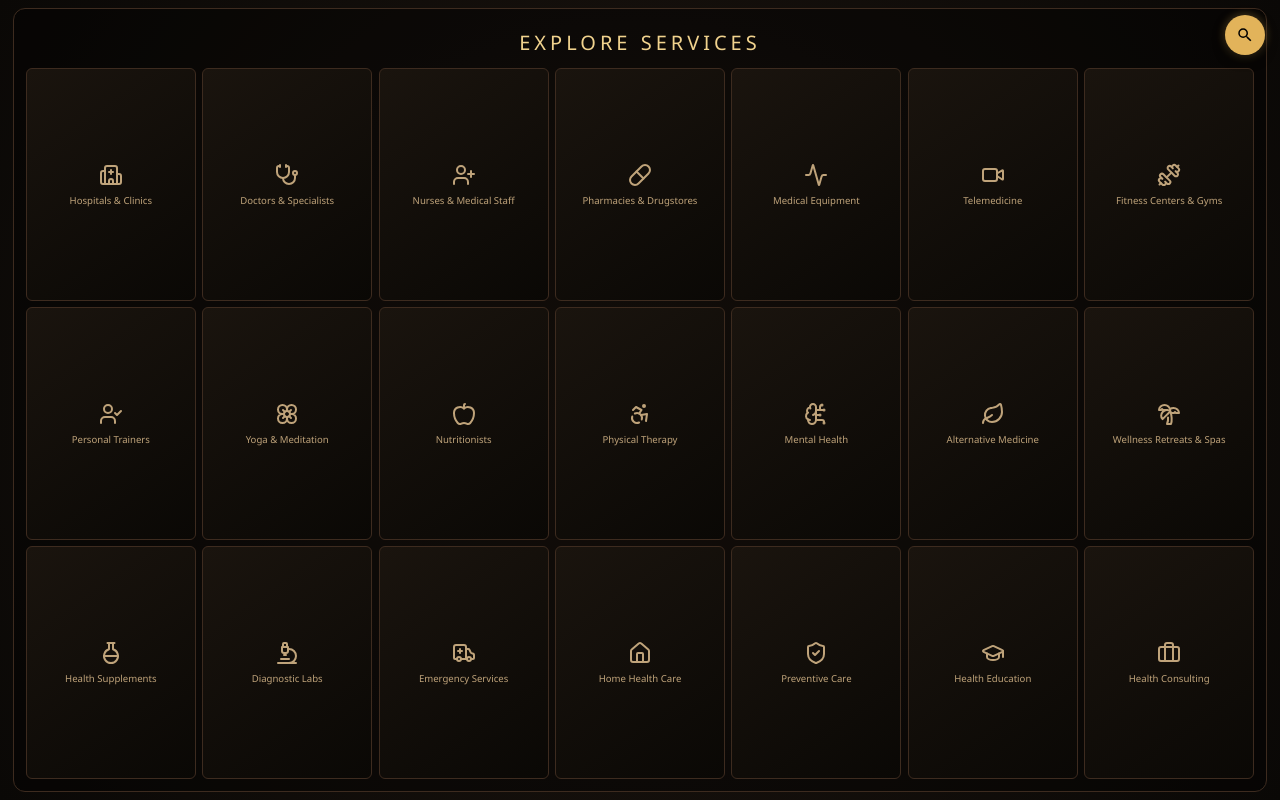
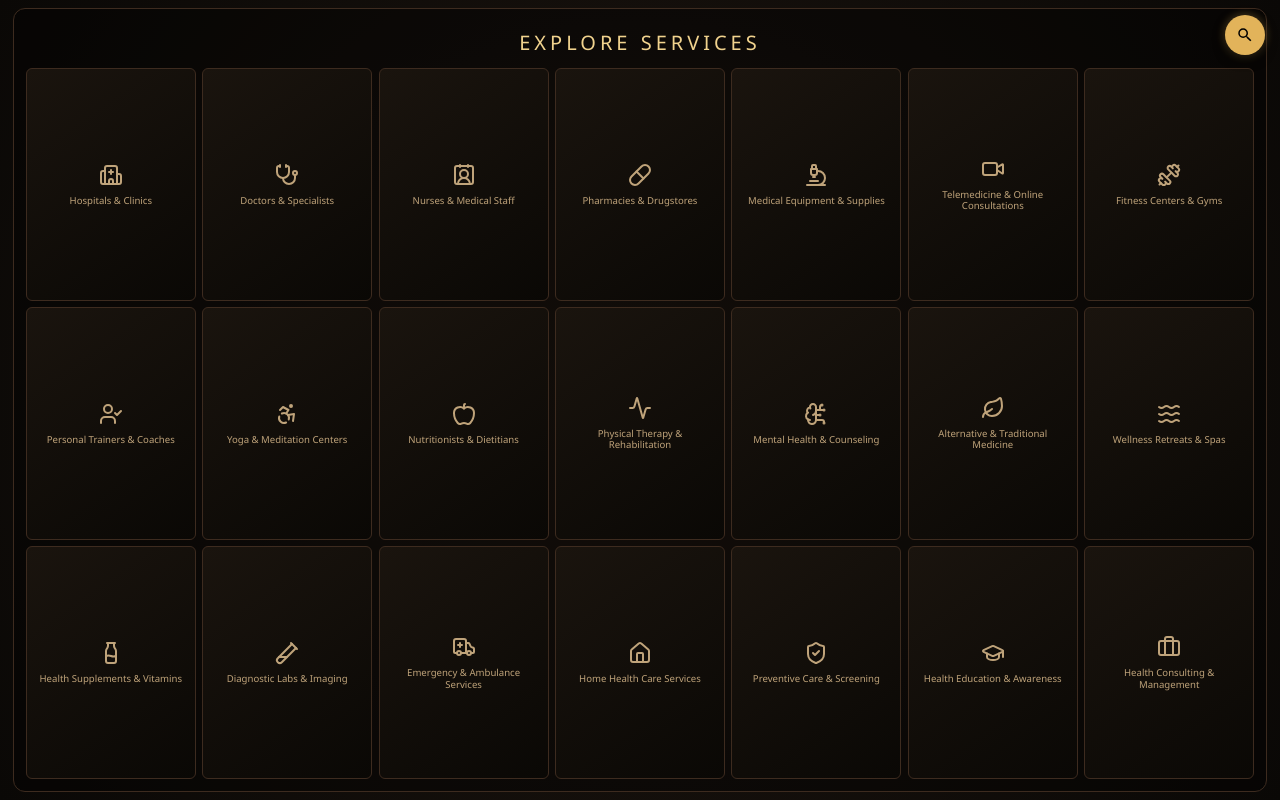
Before and after one commit to uzsunkris-crypto/Search, a plain HTML site: page health.html in a window 1280 px wide. Drawn offline with nearby package versions, Linux system fonts and the light colour scheme.

Commit message:
Update health.html

```diff
--- a/health.html
+++ b/health.html
@@ -3,7 +3,7 @@
 <head>
     <meta charset="UTF-8">
     <meta name="viewport" content="width=device-width, initial-scale=1.0">
-    <title>Health & Wellness Services Grid - Fixed</title>
+    <title>Fashion & Beauty Services Grid</title>
     <script src="https://unpkg.com/lucide@latest"></script>
     <style>
         :root {
@@ -147,25 +147,25 @@
     <div class="grid" id="categoryGrid">
         <div class="category-card"><div class="icon-wrapper"><i data-lucide="hospital"></i></div><div class="label">Hospitals & Clinics</div></div>
         <div class="category-card"><div class="icon-wrapper"><i data-lucide="stethoscope"></i></div><div class="label">Doctors & Specialists</div></div>
-        <div class="category-card"><div class="icon-wrapper"><i data-lucide="user-plus"></i></div><div class="label">Nurses & Medical Staff</div></div>
+        <div class="category-card"><div class="icon-wrapper"><i data-lucide="contact-2"></i></div><div class="label">Nurses & Medical Staff</div></div>
         <div class="category-card"><div class="icon-wrapper"><i data-lucide="pill"></i></div><div class="label">Pharmacies & Drugstores</div></div>
-        <div class="category-card"><div class="icon-wrapper"><i data-lucide="activity"></i></div><div class="label">Medical Equipment</div></div>
-        <div class="category-card"><div class="icon-wrapper"><i data-lucide="video"></i></div><div class="label">Telemedicine</div></div>
+        <div class="category-card"><div class="icon-wrapper"><i data-lucide="microscope"></i></div><div class="label">Medical Equipment & Supplies</div></div>
+        <div class="category-card"><div class="icon-wrapper"><i data-lucide="video"></i></div><div class="label">Telemedicine & Online Consultations</div></div>
         <div class="category-card"><div class="icon-wrapper"><i data-lucide="dumbbell"></i></div><div class="label">Fitness Centers & Gyms</div></div>
-        <div class="category-card"><div class="icon-wrapper"><i data-lucide="user-check"></i></div><div class="label">Personal Trainers</div></div>
-        <div class="category-card"><div class="icon-wrapper"><i data-lucide="flower"></i></div><div class="label">Yoga & Meditation</div></div>
-        <div class="category-card"><div class="icon-wrapper"><i data-lucide="apple"></i></div><div class="label">Nutritionists</div></div>
-        <div class="category-card"><div class="icon-wrapper"><i data-lucide="accessibility"></i></div><div class="label">Physical Therapy</div></div>
-        <div class="category-card"><div class="icon-wrapper"><i data-lucide="brain-circuit"></i></div><div class="label">Mental Health</div></div>
-        <div class="category-card"><div class="icon-wrapper"><i data-lucide="leaf"></i></div><div class="label">Alternative Medicine</div></div>
-        <div class="category-card"><div class="icon-wrapper"><i data-lucide="palmtree"></i></div><div class="label">Wellness Retreats & Spas</div></div>
-        <div class="category-card"><div class="icon-wrapper"><i data-lucide="flask-round"></i></div><div class="label">Health Supplements</div></div>
-        <div class="category-card"><div class="icon-wrapper"><i data-lucide="microscope"></i></div><div class="label">Diagnostic Labs</div></div>
-        <div class="category-card"><div class="icon-wrapper"><i data-lucide="ambulance"></i></div><div class="label">Emergency Services</div></div>
-        <div class="category-card"><div class="icon-wrapper"><i data-lucide="home"></i></div><div class="label">Home Health Care</div></div>
-        <div class="category-card"><div class="icon-wrapper"><i data-lucide="shield-check"></i></div><div class="label">Preventive Care</div></div>
-        <div class="category-card"><div class="icon-wrapper"><i data-lucide="graduation-cap"></i></div><div class="label">Health Education</div></div>
-        <div class="category-card"><div class="icon-wrapper"><i data-lucide="briefcase"></i></div><div class="label">Health Consulting</div></div>
+        <div class="category-card"><div class="icon-wrapper"><i data-lucide="user-check"></i></div><div class="label">Personal Trainers & Coaches</div></div>
+        <div class="category-card"><div class="icon-wrapper"><i data-lucide="accessibility"></i></div><div class="label">Yoga & Meditation Centers</div></div>
+        <div class="category-card"><div class="icon-wrapper"><i data-lucide="apple"></i></div><div class="label">Nutritionists & Dietitians</div></div>
+        <div class="category-card"><div class="icon-wrapper"><i data-lucide="activity"></i></div><div class="label">Physical Therapy & Rehabilitation</div></div>
+        <div class="category-card"><div class="icon-wrapper"><i data-lucide="brain-circuit"></i></div><div class="label">Mental Health & Counseling</div></div>
+        <div class="category-card"><div class="icon-wrapper"><i data-lucide="leaf"></i></div><div class="label">Alternative & Traditional Medicine</div></div>
+        <div class="category-card"><div class="icon-wrapper"><i data-lucide="waves"></i></div><div class="label">Wellness Retreats & Spas</div></div>
+        <div class="category-card"><div class="icon-wrapper"><i data-lucide="milk"></i></div><div class="label">Health Supplements & Vitamins</div></div>
+        <div class="category-card"><div class="icon-wrapper"><i data-lucide="test-tube-2"></i></div><div class="label">Diagnostic Labs & Imaging</div></div>
+        <div class="category-card"><div class="icon-wrapper"><i data-lucide="ambulance"></i></div><div class="label">Emergency & Ambulance Services</div></div>
+        <div class="category-card"><div class="icon-wrapper"><i data-lucide="home"></i></div><div class="label">Home Health Care Services</div></div>
+        <div class="category-card"><div class="icon-wrapper"><i data-lucide="shield-check"></i></div><div class="label">Preventive Care & Screening</div></div>
+        <div class="category-card"><div class="icon-wrapper"><i data-lucide="graduation-cap"></i></div><div class="label">Health Education & Awareness</div></div>
+        <div class="category-card"><div class="icon-wrapper"><i data-lucide="briefcase"></i></div><div class="label">Health Consulting & Management</div></div>
     </div>
 </div>
 
@@ -180,7 +180,7 @@
     });
 </script>
 
-<style>
+    <style>
     :root {
         --gold-fab: #e2b35a;
         --gold-fab-light: #f9e1b1;
```
